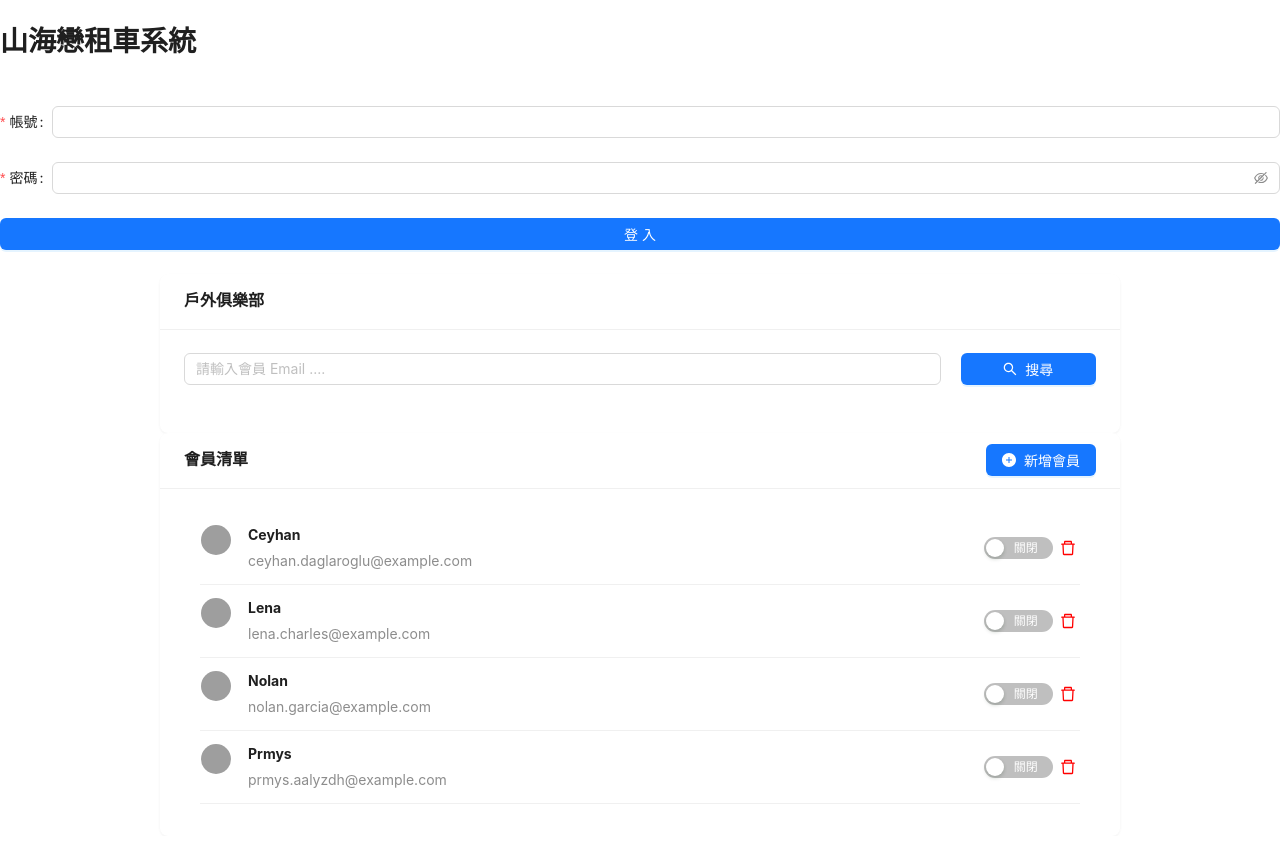
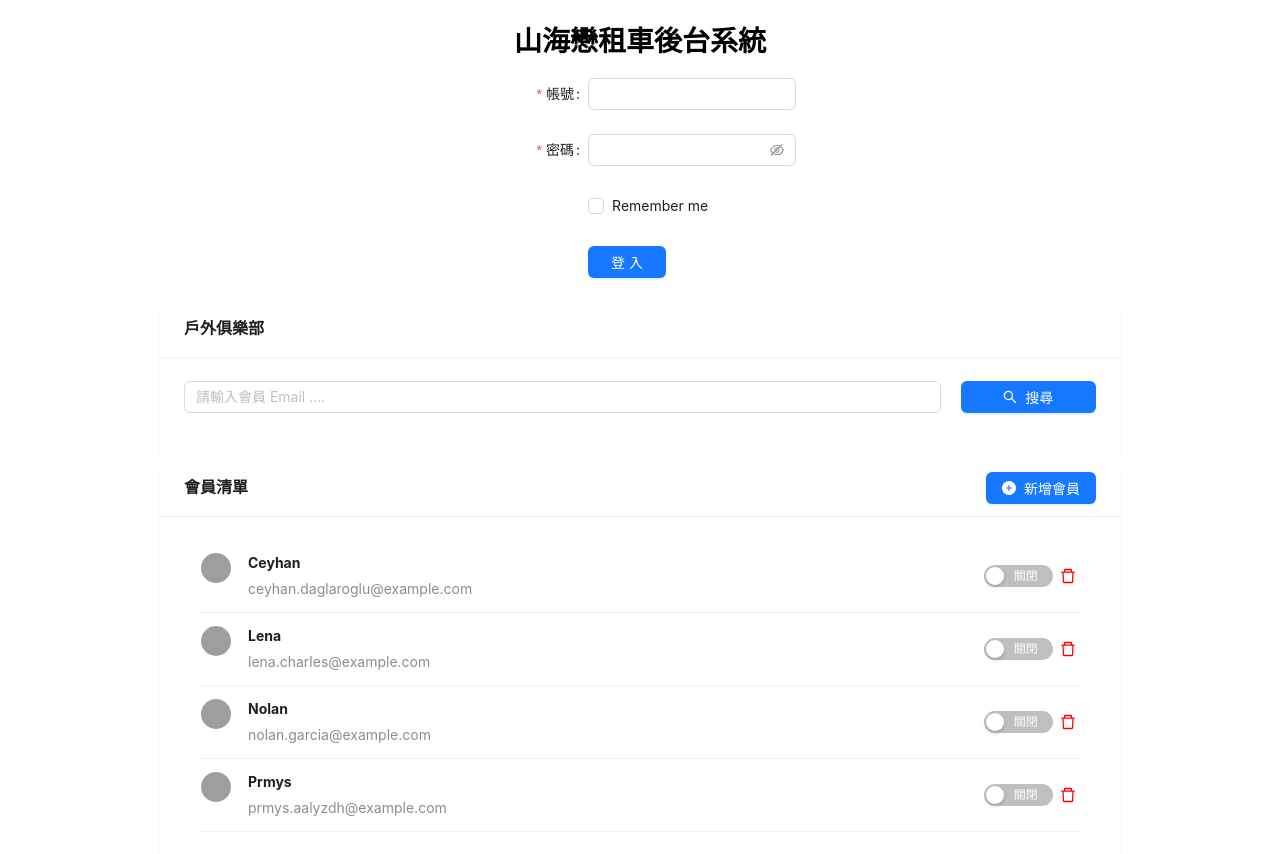
Before and after one commit to KateLiu1110/react-todolist, a React (Create React App) app: page / in a window 1280 px wide. Shown: the top 854 px of the page. Built offline with nearby package versions, Linux system fonts and the light colour scheme; grey boxes are pictures that could not be loaded.

Commit message:
modify login page

```diff
--- a/package.json
+++ b/package.json
@@ -15,6 +15,7 @@
     "react": "^18.2.0",
     "react-dom": "^18.2.0",
     "react-infinite-scroll-component": "^6.1.0",
+    "react-router": "^6.7.0",
     "react-scripts": "5.0.1",
     "react-scroll": "^1.8.9",
     "styled-components": "^5.3.6",
--- a/src/js-Antd/pages/Login/index.js
+++ b/src/js-Antd/pages/Login/index.js
@@ -1,11 +1,41 @@
-import { Form, Input,Button } from "antd";
+import { Form, Input, Button, Row, Col, message, Checkbox } from "antd";
 
 const Login = () => {
+  const [messageApi, contextHolder] = message.useMessage();
+  const onFinish = (values) => {
+    messageApi.open({
+      type: "success",
+      content: "登入成功" + values,
+    });
+  };
+
+  const onFinishFailed = (errorInfo) => {
+    messageApi.open({
+      type: "error",
+      content: "登入失敗" + errorInfo,
+    });
+  };
   return (
-    <Form>
-      <Form.Item>
-        <h1>山海戀租車系統</h1>
-      </Form.Item>
+    <>
+      <Row justify="center" align="center">
+        <Col>
+          <h1>山海戀租車後台系統</h1>
+        </Col>
+      </Row>
+      <Row justify="center">
+        {contextHolder}
+        <Form
+          name="LoginPage"
+          labelCol={{
+            span: 8,
+          }}
+          wrapperCol={{
+            span: 16,
+          }}
+          onFinish={onFinish}
+          onFinishFailed={onFinishFailed}
+          autoComplete="off"
+        >
           <Form.Item
             label="帳號"
             name="username"
@@ -20,10 +50,29 @@ const Login = () => {
           >
             <Input.Password />
           </Form.Item>
-      <Form.Item>
-    <Button type="primary" block>登入</Button>
+          <Form.Item
+            name="remember"
+            valuePropName="checked"
+            wrapperCol={{
+              offset: 8,
+              span: 16,
+            }}
+          >
+            <Checkbox>Remember me</Checkbox>
+          </Form.Item>
+          <Form.Item
+            wrapperCol={{
+              offset: 8,
+              span: 6,
+            }}
+          >
+            <Button type="primary" block>
+              登入
+            </Button>
           </Form.Item>
         </Form>
+      </Row>
+    </>
   );
 };
 
```
Also changed, not shown: src/js-Antd/route.js (added), 1 other file (tests, documents, lock files or other folders). Lines whose indentation alone changed are shown as unchanged.
